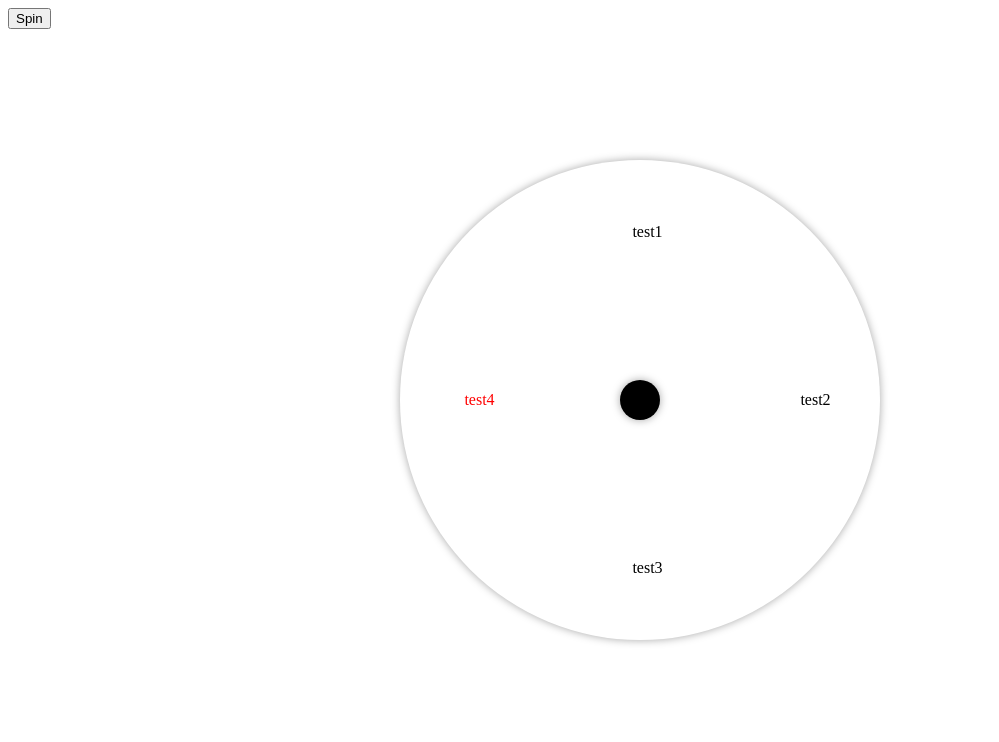
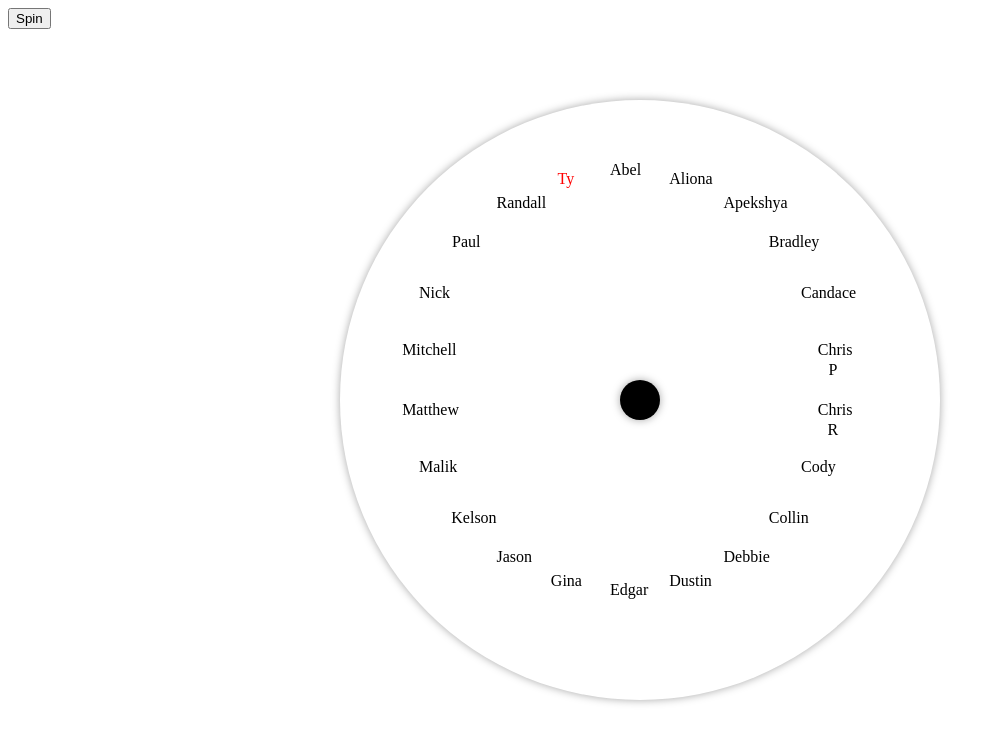
Before and after one commit to dwmorris11/spinnerWheel, a React app: page / in a window 1280 px wide. Shown: the top 742 px of the page, without its empty margins (0-999 px from the left). Built offline with nearby package versions, Linux system fonts and the light colour scheme.

Commit message:
Random Tested.  Some UI improvements

```diff
--- a/package.json
+++ b/package.json
@@ -26,6 +26,7 @@
     "http-server": "^0.12.3",
     "react": "^17.0.1",
     "react-dom": "^17.0.1",
+    "regenerator-runtime": "^0.13.7",
     "styled-components": "^5.2.0",
     "webpack": "^5.3.0",
     "webpack-cli": "^4.1.0"
--- a/src/app.jsx
+++ b/src/app.jsx
@@ -1,12 +1,20 @@
 import React from 'react';
 import Wheel from './wheel';
 import styled from 'styled-components';
+import regeneratorRuntime from "regenerator-runtime";
 
 class App extends React.Component {
   constructor(props){
     super(props);
     this.state = {
-      names: ['test1', 'test2', 'test3', 'test4']
+      names: ['Abel', 'Aliona', 'Apekshya', 'Bradley', 'Candace', 'Chris P', 'Chris R', 'Cody', 'Collin', 'Debbie', 'Dustin','Edgar', 'Gina', 'Jason', 'Kelson', 'Malik', 'Matthew', 'Mitchell', 'Nick', 'Paul', 'Randall', 'Ty'],
+      currentNames: [
+        ['Abel', 1], ['Aliona',1], ['Apekshya',1], ['Bradley',1], ['Candace',1], ['Chris P',1], ['Chris R',1], ['Cody',1], ['Collin',1], ['Debbie',1], ['Dustin',1],['Edgar',1], ['Gina',1], ['Jason',1], ['Kelson',1], ['Malik',1], ['Matthew',1],
+        ['Mitchell',1],
+        ['Nick',1],
+        ['Paul',1],
+        ['Randall',1], ['Ty',1]],
+      test: {},
     }
     this.handleSpinClick = this.handleSpinClick.bind(this);
     this.shiftNames = this.shiftNames.bind(this);
@@ -14,32 +22,48 @@ class App extends React.Component {
 
   handleSpinClick(e){
     e.preventDefault();
+    let count = 0;
     const maxNames = this.state.names.length;
     const shiftBy = Math.floor((Math.random()*maxNames));
-    let rotations = Math.floor((Math.random()*500*maxNames)+1);
-    while(rotations >= 0){
-      console.log(rotations);
-      setTimeout(() => {
-        this.shiftNames();
-      }, 1000);
-      rotations--;
+    let rotations = Math.floor((Math.random()*50*maxNames)+1);
+    const gen = this.shiftNames(rotations);
+    let first;
+    for(let i=0 ; i < rotations; i++){
+      gen.next();
     }
+    first = this.state.currentNames[0];
+    if(first[1] !== 1){
+      const probability = first[1];
+      const spinAgain = Math.floor(Math.random()*20*probability) > 7 ? true : false;
+      if(spinAgain){
+        for(let i=0; i < rotations; i++){
+          gen.next();
+        }
+      }
+    }
+    let currentNames = this.state.currentNames;
+    currentNames[0][1] *= .5;
   }
 
-  shiftNames(){
-    let newNameOrder = this.state.names;
-    let first = newNameOrder.pop();
-    newNameOrder.unshift(first);
-    this.setState({
-      names: newNameOrder
-    });
+  *shiftNames(rotations){
+      let newNameOrder = this.state.currentNames;
+      let first;
+      while(rotations >= 0){
+        first = newNameOrder.pop();
+        newNameOrder.unshift(first);
+        this.setState({
+          currentNames: newNameOrder
+        });
+        rotations--;
+      }
+    yield first;
   }
 
   render() {
     return (
       <>
         <button onClick={this.handleSpinClick}>Spin</button>
-        <Wheel names={this.state.names}></Wheel>
+        <Wheel names={this.state.currentNames}></Wheel>
         <Axel></Axel>
       </>
     )
--- a/src/wheel.jsx
+++ b/src/wheel.jsx
@@ -16,7 +16,7 @@ function Wheel({names}) {
         if(i === l-1){
           divStyle['color'] = 'red';
         }
-        return (<Icon id={name} style={divStyle} key={name+i}>{name}</Icon>);
+        return (<Icon id={name[0]} style={divStyle} key={name[0]+i}>{name[0]}</Icon>);
       })
       }
       </Circle>
@@ -28,8 +28,8 @@ const PopUp = styled.div`
   position: fixed;
   border-radius: 50%;
   background-color: white;
-  width: calc(60vh);
-  height: calc(60vh);
+  width: calc(75vh);
+  height: calc(75vh);
   top: 50%;
   left: 50%;
   bottom: auto;
@@ -40,36 +40,37 @@ const PopUp = styled.div`
   box-shadow: 0 0 8px 0 rgba(0,0,0,.35);
 `;
 const Circle = styled.div`
-  width: 250px;
-  height: 250px;
+  width: 400px;
+  height: 400px;
   opacity: 1;
 `;
-const rotate = keyframes`
+const pulse = keyframes`
   from {
     transform: scale(1);
   }
 
   50% {
-    transform: scale(1.1);
+    transform: scale(1.5);
   }
 
   100% {
     transform: scale(1);
   }
 `;
+
 const Icon = styled.div`
     color: black;
     display: block;
-    height: 35px;
-    width: 35px;
+    height: 10px;
+    width: 30px;
     line-height: 20px;
-    margin-left: -10px;
-    margin-top: -10px;
+    margin-left: -30px;
+    margin-top: -30px;
     position: absolute;
     text-align: center;
 
   &:hover {
-    animation: ${rotate} 1s linear;
+    animation: ${pulse} 1s linear;
     animation-iteration-count: 1;
   }`;
 
```
